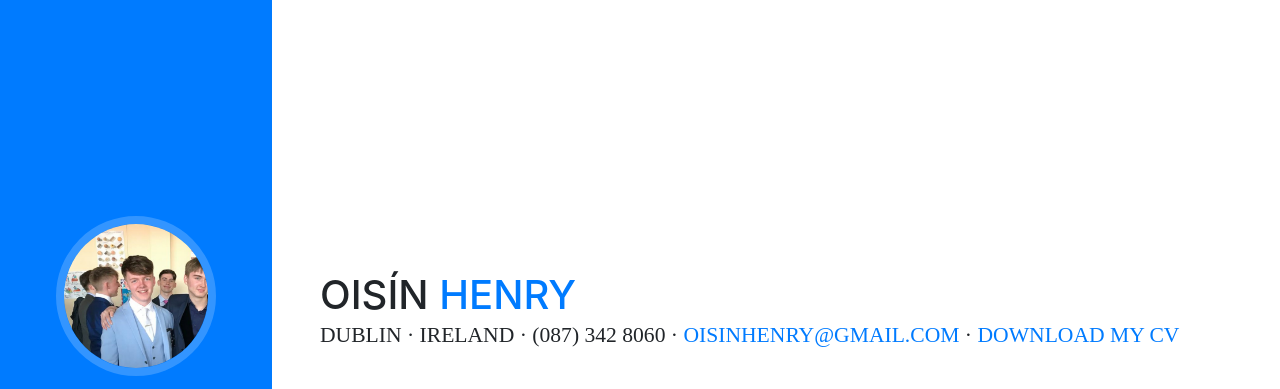
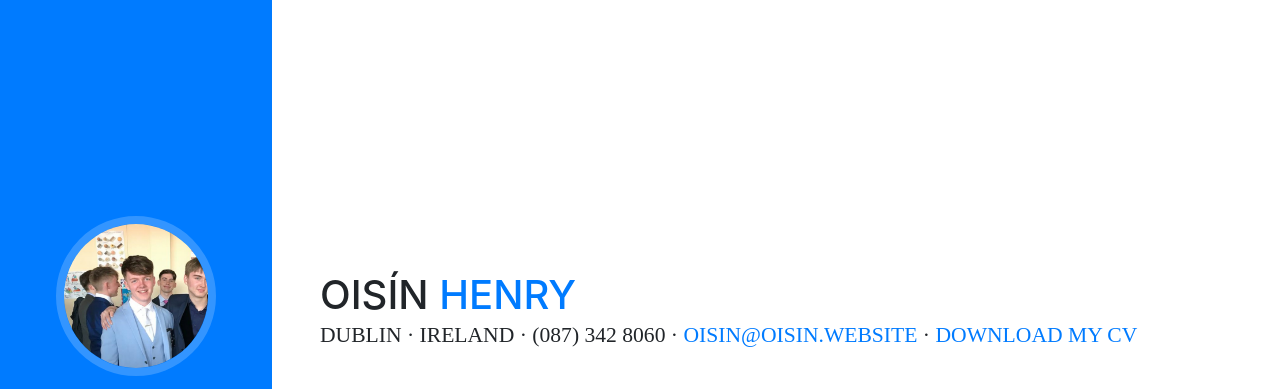
Before and after one commit to oisinhenry/oisinhenry.github.io, a website with bundled scripts: page index.html in a window 1280 px wide. Shown: the top 389 px of the page. Built offline with nearby package versions, Linux system fonts and the light colour scheme; a web font is replaced by a local one.

Commit message:
email updates

```diff
--- a/index.html
+++ b/index.html
@@ -69,7 +69,7 @@
             <span class="text-primary">Henry</span>
           </h1>
           <div class="subheading mb-5">Dublin · Ireland · (087) 342 8060 ·
-            <a href="mailto:name@email.com">oisinhenry@gmail.com</a> · <a href="files/oisinhenry_CV.pdf" download>Download my CV</a>
+            <a href="mailto:oisin@oisin.website">oisin@oisin.website</a> · <a href="files/oisinhenry_CV.pdf" download>Download my CV</a>
           </div>
 
 
@@ -84,7 +84,7 @@
               </a>
             </li> -->
             <li class="list-inline-item">
-              <a href="mailto:oisinhenry@gmail.com">
+              <a href="mailto:oisin@oisin.website">
                 <span class="fa-stack fa-lg">
                   <i class="fa fa-circle fa-stack-2x"></i>
                   <i class="fa fa-envelope fa-stack-1x fa-inverse"></i>
```
